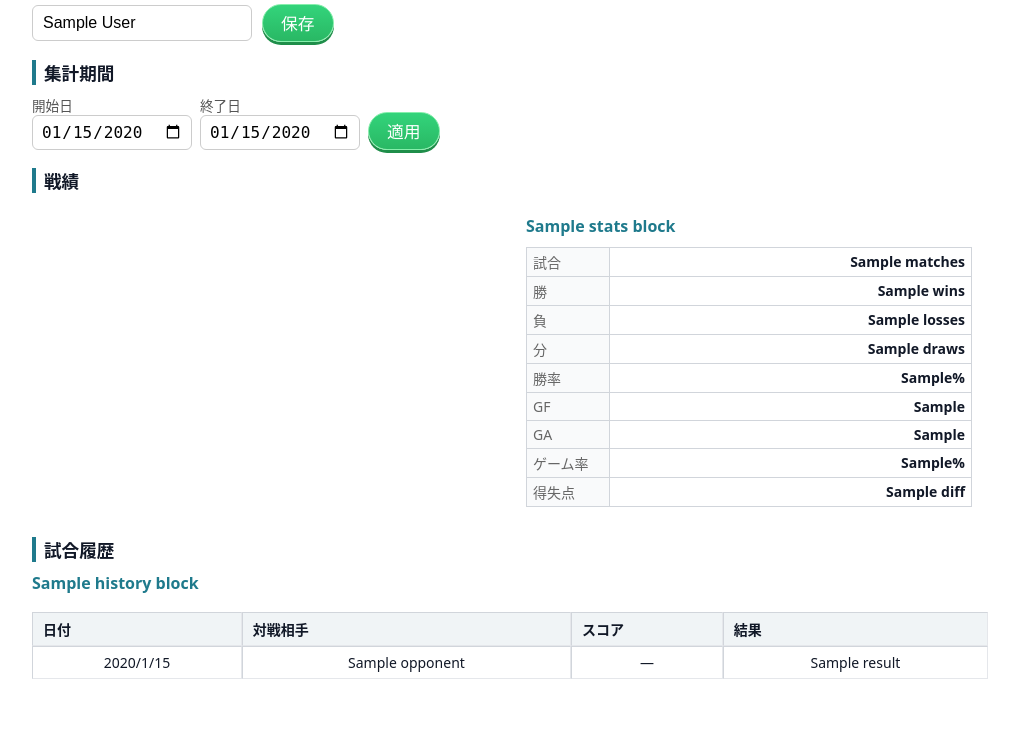
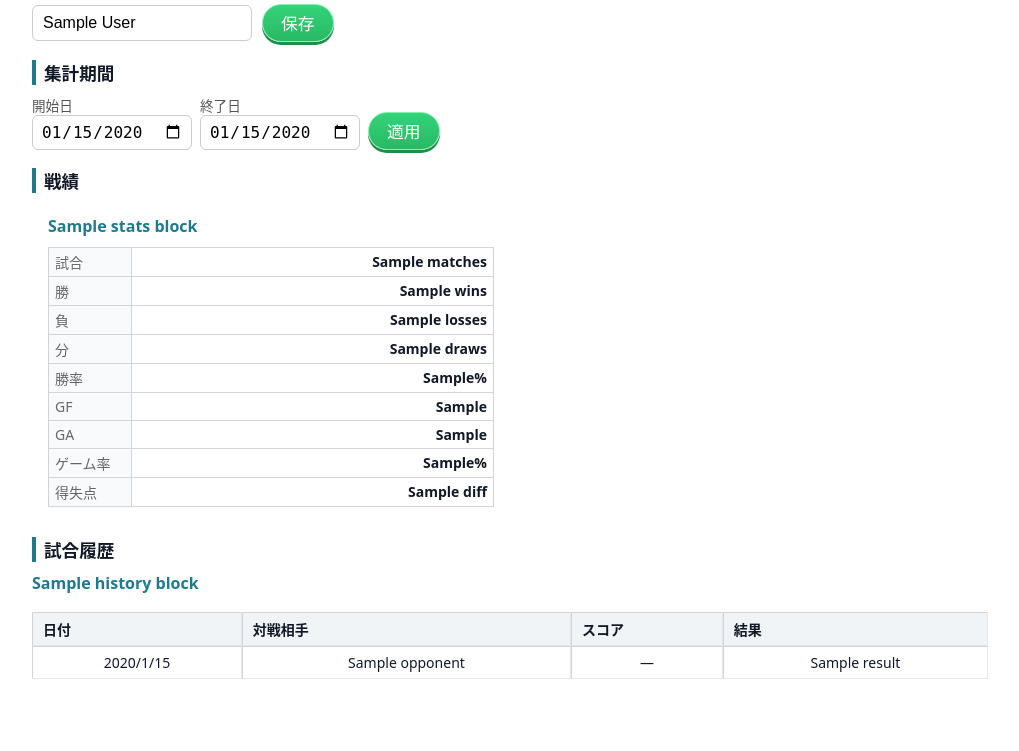
Before and after one commit to tosh-m12/django_tennis, a Django app: template tennis/templates/tennis/member_detail.html in a window 1280 px wide. Shown: the part 185-936 px from the top of the page, without its empty margins (130-1149 px from the left). Run offline with Django 5.2, Linux system fonts and the light colour scheme; tables that the repository leaves empty hold one stand-in row (values such as "Sample post"); the template is opened without the code that fills it: values that come from a table or form of the project are taken from there, most other values are stand-ins (such as "Sample title", 1, 10 or a date in 2020).

Commit message:
fix: 個人ページ戦績グリッドを左寄せに修正

```diff
--- a/tennis/static/tennis/member_detail.css
+++ b/tennis/static/tennis/member_detail.css
@@ -104,14 +104,13 @@
     flex: 0 0 auto;              /* 自然な幅・入力欄のすぐ右 */
 }
 
-/* 戦績集計：右寄せ・ページ約半分の幅 */
+/* 戦績集計：左寄せ・ページ約半分の幅 */
 .member-stats-grid {
     display: grid;
     grid-template-columns: repeat(auto-fit, minmax(180px, 1fr));
     gap: 14px;
     margin-bottom: 14px;
     max-width: 50%;
-    margin-left: auto;
 }
 @media (max-width: 700px) {
     .member-stats-grid { max-width: 100%; }
```
